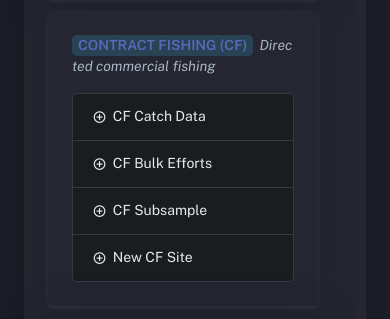
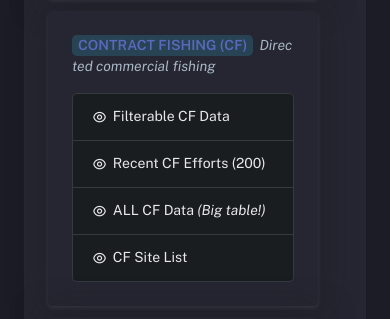
Before and after one commit to FishDev223/KICCD_DJ, a Django app: page / in a window 390 px wide, after a click on "VIEW DATA TABLES". Shown: the part 895-1214 px from the top of the page. Run offline with Django 5.2, Linux system fonts and the light colour scheme; the visitor is signed in with stand-in values (Sample User, id 1); some libraries are stand-ins or nearby versions.

Commit message:
Further home page and report table improvements. More validation added to number input fields in IcEventForm.

```diff
--- a/kiccd_app/admin.py
+++ b/kiccd_app/admin.py
@@ -653,7 +653,7 @@ class RaCatchAdmin(admin.ModelAdmin):
 
 class IcEventAdmin(admin.ModelAdmin):
     list_display = ('edate', 'project', 'agency__abbrev', 'crew_lead', 'site__name', 'gear', 'effort_num', 'effort_min', 'carp_sighted', 'net_length_ft', )
-    list_editable = ('effort_num', 'effort_min', 'carp_sighted', 'project', )
+    list_editable = ('effort_num', 'effort_min', 'carp_sighted', )
     search_fields = ('project__name', 'site__name', 'event_date' )
     ordering = ('-event_date', 'effort_num', )
     list_filter = ('project', 'agency', 'gear', 'site__pool', 'datez__cal_year', 'datez__ic_month2', 'datez__ic_season', )
--- a/kiccd_app/templates/kiccd_app/home.html
+++ b/kiccd_app/templates/kiccd_app/home.html
@@ -98,7 +98,7 @@
                                             <div class="list-group mt-md-0">
                                                 <a href="{% url 'kiccd_app:ic_combined_create' %}" class="list-group-item list-group-item-action list-group-item-dark"><i class="ri ri-add-circle-line align-middle me-1 fs-14"></i>Complete Sampling Record</a>
                                                 <a href="{% url 'kiccd_app:ic_event_create' %}" class="list-group-item list-group-item-action list-group-item-dark"><i class="ri ri-add-circle-line align-middle me-1 fs-14"></i>Sampling Effort Only</a>
-                                                <a href="{% url 'kiccd_app:ic_catch_create' %}" class="list-group-item list-group-item-action list-group-item-dark"><i class="ri ri-add-circle-line align-middle me-1 fs-14"></i>Catch Data for a Saved Effort</a>
+                                                <a href="{% url 'kiccd_app:ic_catch_create' %}" class="list-group-item list-group-item-action list-group-item-dark"><i class="ri ri-add-circle-line align-middle me-1 fs-14"></i>Catch Data (Previous Effort)</a>
                                                 <a href="{% url 'kiccd_app:ic_age_growth_bulk_create' %}" class="list-group-item list-group-item-action list-group-item-dark"><i class="ri ri-add-circle-line align-middle me-1 fs-14"></i>New A&G Data</a>
                                                 <a href="{% url 'kiccd_app:sample_site_create' %}" class="list-group-item list-group-item-action list-group-item-dark"><i class="ri ri-add-circle-line align-middle me-1 fs-14"></i>New Sample Site</a>
                                             </div>
@@ -202,10 +202,10 @@
                                         <div class="card-body shadow-sm rounded d-md-none d-block">
                                             <p class="text-body-secondary"><span class="px-1 rounded me-1 fw-semibold d-inline-block bg-info-subtle text-secondary float-start">CONTRACT FISHING (CF)</span> <em>Directed commercial fishing</em></p>
                                             <div class="list-group mt-md-0">
-                                                <a href="{% url 'kiccd_app:cf_catch_batch_create' %}" class="list-group-item list-group-item-action list-group-item-dark"><i class="ri ri-add-circle-line align-middle me-1 fs-14"></i>CF Catch Data</a>
-                                                <a href="{% url 'kiccd_app:cf_event_batch_create' %}" class="list-group-item list-group-item-action list-group-item-dark"><i class="ri ri-add-circle-line align-middle me-1 fs-14"></i>CF Bulk Efforts</a>
-                                                <a href="{% url 'kiccd_app:subsample_bulk_create' %}" class="list-group-item list-group-item-action list-group-item-dark"><i class="ri ri-add-circle-line align-middle me-1 fs-14"></i>CF Subsample</a>
-                                                <a href="{% url 'kiccd_app:cf_site_create' %}" class="list-group-item list-group-item-action list-group-item-dark"><i class="ri ri-add-circle-line align-middle me-1 fs-14"></i>New CF Site</a>
+                                                <a href="{% url 'kiccd_app:cf_report_filtered' %}" class="list-group-item list-group-item-action list-group-item-dark"><i class="ri ri-eye-line align-middle me-1 fs-14"></i>Filterable CF Data</a>
+                                                <a href="{% url 'kiccd_app:recent_cf_events' %}" class="list-group-item list-group-item-action list-group-item-dark"><i class="ri ri-eye-line align-middle me-1 fs-14"></i>Recent CF Efforts (200)</a>
+                                                <a href="{% url 'kiccd_app:cf_catch_list' %}" class="list-group-item list-group-item-action list-group-item-dark"><i class="ri ri-eye-line align-middle me-1 fs-14"></i>ALL CF Data <em>(Big table!)</em></a>
+                                                <a href="{% url 'kiccd_app:cf_sites' %}" class="list-group-item list-group-item-action list-group-item-dark"><i class="ri ri-eye-line align-middle me-1 fs-14"></i>CF Site List</a>
                                             </div>
                                         </div>
                                     </div>
```
Also changed, not shown: kiccd_app/templates/kiccd_app/pages/cf-report-filtered.html (+4 -4 lines), kiccd_app/templates/kiccd_app/pages/ic-combined-form.html (+4 -4 lines).
